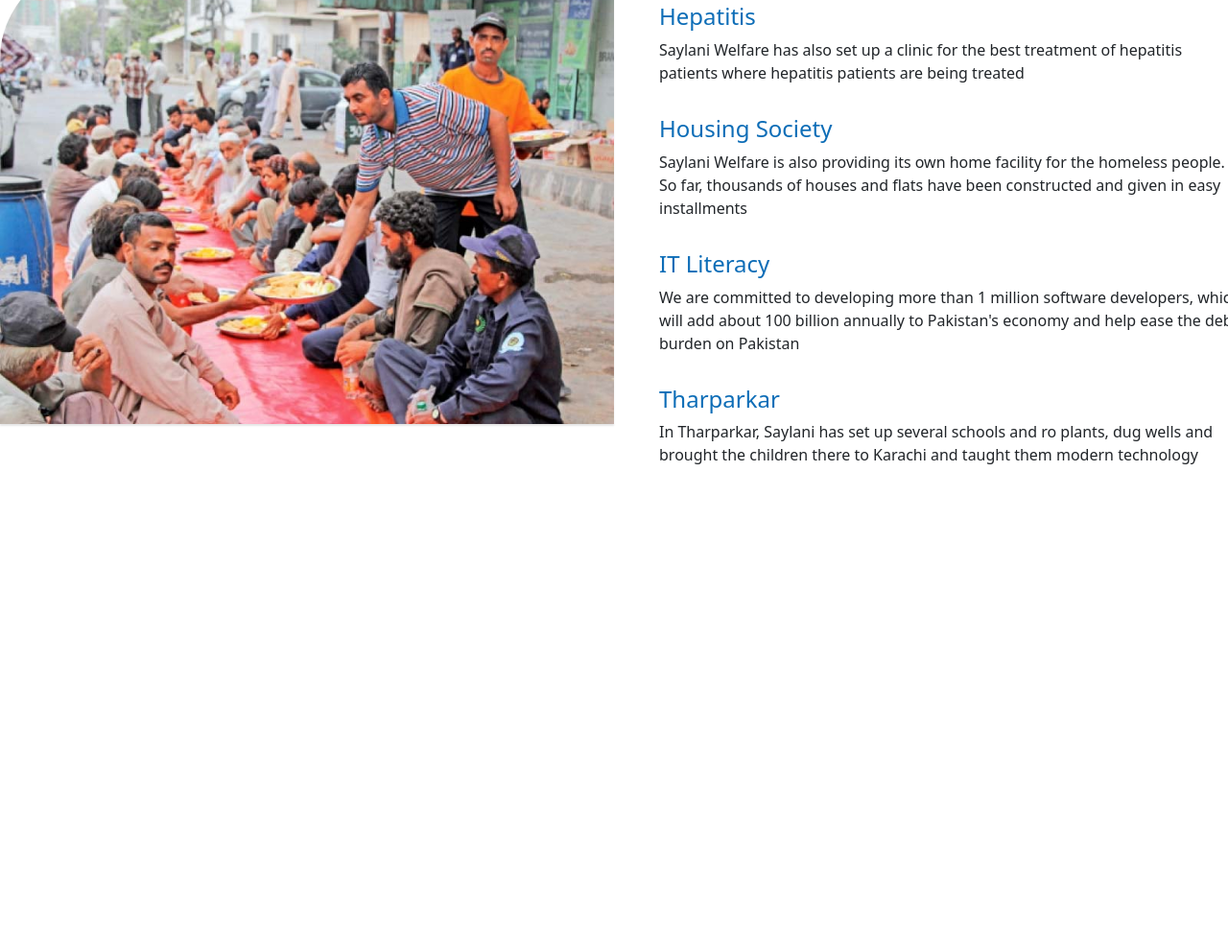
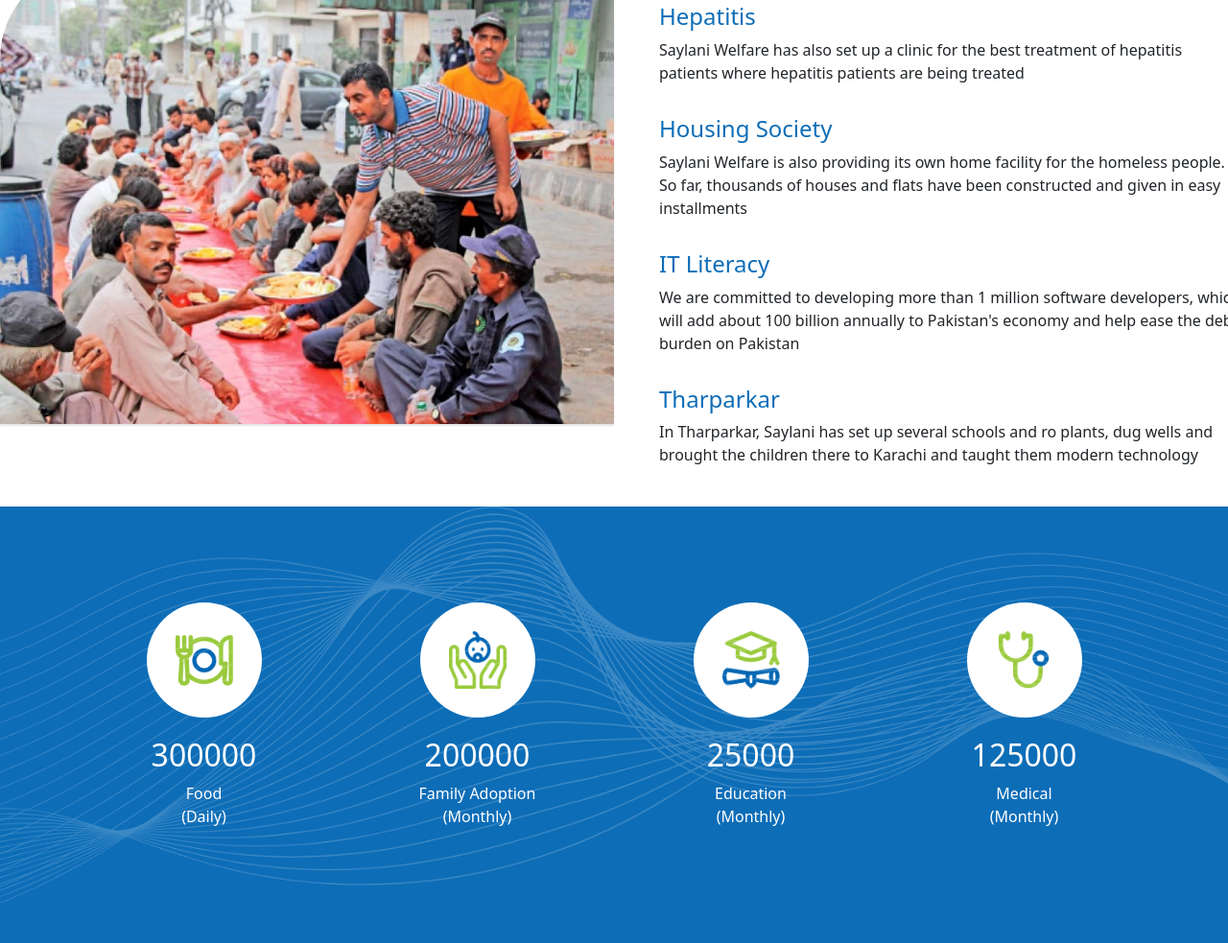
Before and after one commit to abdulhaseeebkhalil/saylani-website, a plain HTML site: page index.html in a window 1280 px wide. Shown: the part 1243-2226 px from the top of the page at 96% size. Before the commit the page ends 1771 px from the top, so only its background shows below. Drawn offline with nearby package versions, Linux system fonts and the light colour scheme.

Commit message:
servicrs added

```diff
--- a/example/ustyle.css
+++ b/example/ustyle.css
@@ -0,0 +1,74 @@
+.services_counter {
+  background-color: #0d6db7;
+  left: 0;
+  padding-bottom: 100px;
+  padding-top: 100px;
+  position: absolute;
+  position: relative;
+  width: 100%;
+}
+
+.services_counter:before {
+  background-image: url(../images/upcoming_background.png);
+  background-position: 50% 0;
+  background-repeat: no-repeat;
+  background-size: cover;
+  content: " ";
+  display: block;
+  height: 100%;
+  left: 0;
+  opacity: 0.2;
+  position: absolute;
+  top: 0;
+  width: 100%;
+}
+
+.container {
+  width: 100%;
+}
+
+.row {
+  --bs-gutter-x: 1.5rem;
+  --bs-gutter-y: 0;
+  display: flex;
+  flex-wrap: wrap;
+  margin-left: calc(var(--bs-gutter-x) * -0.5);
+  margin-right: calc(var(--bs-gutter-x) * -0.5);
+  margin-top: calc(var(--bs-gutter-y) * -1);
+}
+
+.justify-content-center {
+  justify-content: center !important;
+}
+
+.counter_image,
+.counter_single {
+  align-items: center;
+  display: flex;
+  flex-direction: column;
+}
+
+.counter_image {
+  background-color: #fff;
+  border-radius: 60px;
+  height: 120px;
+  justify-content: center;
+  margin-bottom: 20px;
+  width: 120px;
+}
+
+.counter_image img {
+  height: 50%;
+  object-fit: contain;
+  width: 50%;
+}
+
+.counter_heading {
+  margin-bottom: 20px;
+  text-align: center;
+}
+
+.counter_heading h2,
+.counter_heading span {
+  color: #fff !important;
+}
--- a/index.html
+++ b/index.html
@@ -221,7 +221,7 @@
         </div>
       </div>
     </div>
-    <!-- Services Endew  -->
+    <!-- Services End  -->
 
     <div class="upcoming_projects ltr">
       <div class="col-12 col-sm-12 col-md-12 col-lg-6">
@@ -300,6 +300,100 @@
         </div>
       </div>
     </div>
+    <!-- Upcoming projects End -->
+
+    <div class="services_counter">
+      <div class="container">
+        <div class="row">
+          <div class="col d-flex justify-content-center">
+            <div class="counter_single">
+              <div style="transform: none">
+                <div class="counter_image">
+                  <img src="../images/1bg.png" alt="" />
+                </div>
+              </div>
+              <div class="counter_heading">
+                <h2 class="ant-typography heading_english undefined">
+                  <span>300000</span>
+                </h2>
+                <span class="ant-typography text_english normal_text">
+                  Food
+                </span>
+                <br />
+                <span class="ant-typography text_english normal_text">
+                  (Daily)
+                </span>
+              </div>
+            </div>
+          </div>
+
+          <div class="col d-flex justify-content-center">
+            <div class="counter_single">
+              <div style="transform: none">
+                <div class="counter_image">
+                  <img src="../images/2b.png" alt="" />
+                </div>
+              </div>
+              <div class="counter_heading">
+                <h2 class="ant-typography heading_english undefined">
+                  <span>200000</span>
+                </h2>
+                <span class="ant-typography text_english normal_text">
+                  Family Adoption
+                </span>
+                <br />
+                <span class="ant-typography text_english normal_text">
+                  (Monthly)
+                </span>
+              </div>
+            </div>
+          </div>
+
+          <div class="col d-flex justify-content-center">
+            <div class="counter_single">
+              <div style="transform: none">
+                <div class="counter_image">
+                  <img src="../images/3b.png" alt="" />
+                </div>
+              </div>
+              <div class="counter_heading">
+                <h2 class="ant-typography heading_english undefined">
+                  <span>25000</span>
+                </h2>
+                <span class="ant-typography text_english normal_text">
+                  Education
+                </span>
+                <br />
+                <span class="ant-typography text_english normal_text">
+                  (Monthly)
+                </span>
+              </div>
+            </div>
+          </div>
+          <div class="col d-flex justify-content-center">
+            <div class="counter_single">
+              <div style="transform: none">
+                <div class="counter_image">
+                  <img src="../images/4b.png" alt="" />
+                </div>
+              </div>
+              <div class="counter_heading">
+                <h2 class="ant-typography heading_english undefined">
+                  <span>125000</span>
+                </h2>
+                <span class="ant-typography text_english normal_text">
+                  Medical
+                </span>
+                <br />
+                <span class="ant-typography text_english normal_text">
+                  (Monthly)
+                </span>
+              </div>
+            </div>
+          </div>
+        </div>
+      </div>
+    </div>
 
     <script
       src="https://cdn.jsdelivr.net/npm/bootstrap@5.3.3/dist/js/bootstrap.bundle.min.js"
--- a/style.css
+++ b/style.css
@@ -3,6 +3,10 @@
   margin: 0;
   box-sizing: border-box;
 }
+
+/* .container {
+  width: 100%;
+} */
 
 #navbarNavAltMarkup {
   display: flex;
@@ -206,3 +210,78 @@
   text-decoration: none;
   color: #0d6db7 !important;
 }
+
+.services_counter {
+  background-color: #0d6db7;
+  left: 0;
+  padding-bottom: 100px;
+  padding-top: 100px;
+  position: absolute;
+  position: relative;
+  width: 100%;
+}
+
+.services_counter:before {
+  background-image: url(../images/upcoming_background.png);
+  background-position: 50% 0;
+  background-repeat: no-repeat;
+  background-size: cover;
+  content: " ";
+  display: block;
+  height: 100%;
+  left: 0;
+  opacity: 0.2;
+  position: absolute;
+  top: 0;
+  width: 100%;
+}
+
+.container {
+  width: 100%;
+}
+
+.row {
+  --bs-gutter-x: 1.5rem;
+  --bs-gutter-y: 0;
+  display: flex;
+  flex-wrap: wrap;
+  margin-left: calc(var(--bs-gutter-x) * -0.5);
+  margin-right: calc(var(--bs-gutter-x) * -0.5);
+  margin-top: calc(var(--bs-gutter-y) * -1);
+}
+
+.justify-content-center {
+  justify-content: center !important;
+}
+
+.counter_image,
+.counter_single {
+  align-items: center;
+  display: flex;
+  flex-direction: column;
+}
+
+.counter_image {
+  background-color: #fff;
+  border-radius: 60px;
+  height: 120px;
+  justify-content: center;
+  margin-bottom: 20px;
+  width: 120px;
+}
+
+.counter_image img {
+  height: 50%;
+  object-fit: contain;
+  width: 50%;
+}
+
+.counter_heading {
+  margin-bottom: 20px;
+  text-align: center;
+}
+
+.counter_heading h2,
+.counter_heading span {
+  color: #fff !important;
+}
```
Also changed, not shown: example/uttility.html (+10 -6 lines), images/1bg.png (added), images/2b.png (added), images/3b.png (added), images/4b.png (added). Lines whose indentation alone changed are shown as unchanged.
